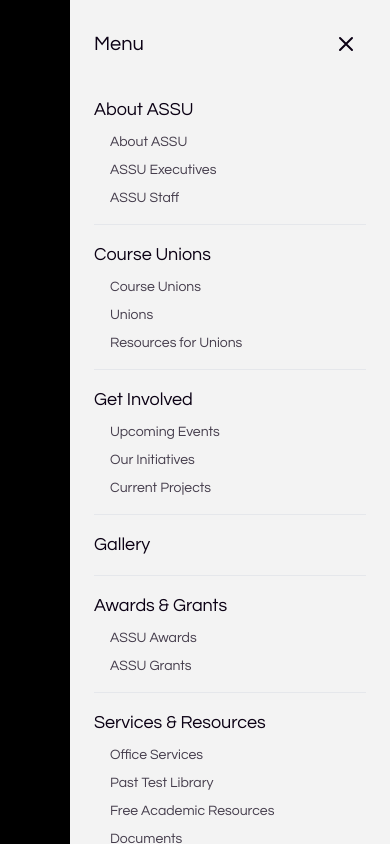
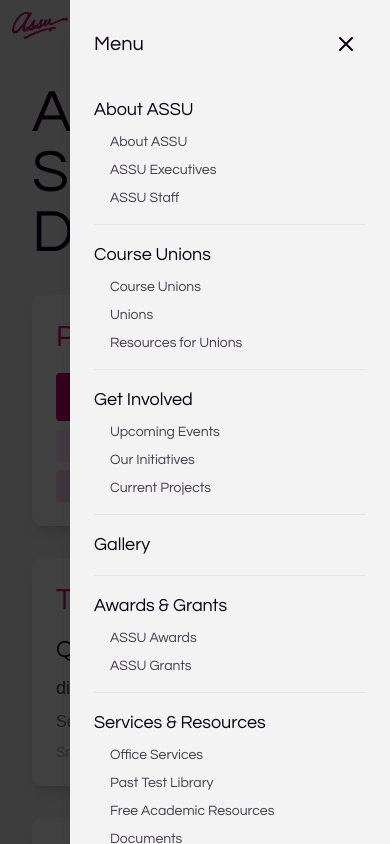
Before and after one commit to utcjcao/ASSU, a Next.js app in the folder assu/: page / in a window 390 px wide. Both pictures are taken after a click on the button 358 px from the left and 32 px from the top of the page. Shown: the top 844 px of the page. Built offline with nearby package versions, Linux system fonts and the light colour scheme.

Commit message:
fix bg opacity when hamburger menu opened

```diff
--- a/assu/components/layout/MobileSidebar.tsx
+++ b/assu/components/layout/MobileSidebar.tsx
@@ -35,7 +35,7 @@
     >
       {/* Darkened background overlay */}
       <div
-        className="absolute inset-0 bg-black bg-opacity-25 transition-opacity duration-300"
+        className="absolute inset-0 opacity-75 bg-black transition-opacity duration-300"
         onClick={onClose}
         aria-hidden="true"
       />
```
